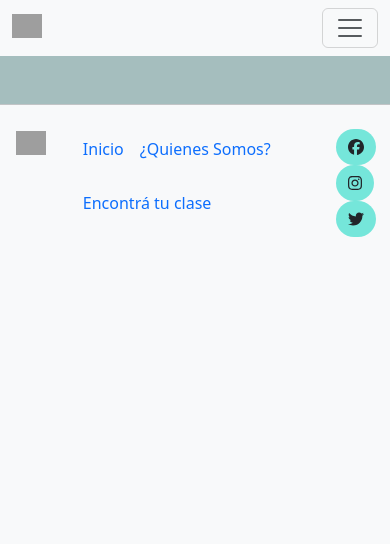
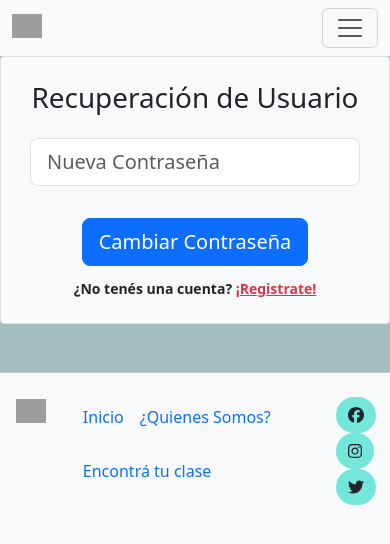
Before and after one commit to IARDGT/tpo-final-api-web, a React (Create React App) app: page /recuperar/1 in a window 390 px wide. Shown: the top 544 px of the page. Built offline with nearby package versions, Linux system fonts and the light colour scheme; grey boxes are pictures that could not be loaded.

Commit message:
fix de clases contratadas

```diff
--- a/src/App.js
+++ b/src/App.js
@@ -10,12 +10,13 @@ import { Catalogo } from "./Pages/Catalogo";
 import { Login } from "./Pages/Login";
 import { Register } from "./Pages/Register";
 import { Recuperar } from "./Pages/Recuperar";
+import { RecuperarForm } from "./Pages/RecuperarForm";
 import { CrearClase } from './Pages/CrearClase';
 import { VerClase } from './Pages/VerClase';
 import { ContratarClase } from './Pages/ContratarClase';
 import { VerClaseContratada } from './Pages/VerClaseContratada';
 import { ListaClasesProfesor } from './Pages/ListaClasesProfesor';
-import { ListaClasesContratadas } from './Pages/ListaClasesContratadas';
+import { MisClasesContratadas } from './Pages/MisClasesContratadas';
 import { MiPerfil } from './Pages/MiPerfil';
 import { MiPerfilEditar } from './Pages/MiPerfilEditar';
 import { Footer } from './components/Footer';
@@ -38,14 +39,15 @@ export const App = () => {
                 <Route path="/login" element={<Login />} />
                 <Route path="/register" element={<Register />} />
                 <Route path="/recuperar" element={<Recuperar />} />
+                <Route path="/recuperar/:id" element={<RecuperarForm />} />
                 <Route path="/crear-clase" element={<CrearClase />} />
                 <Route path="/ver-clase/:id" element={<VerClase />} />
                 <Route path="/ver-clase/contratar/:id" element={<ContratarClase />} />
-                {/* <Route path="/ver-clase-contratada/:id" element={<VerClaseContratada />} /> */}
+                <Route path="/ver-clase-contratada/:id" element={<VerClaseContratada />} />
                 <Route path="/mis-clases/:id" element={<ListaClasesProfesor />} />
+                <Route path="/mis-clases-contratadas" element={<MisClasesContratadas />} />
                 <Route path="/mi-perfil/:id" element={<MiPerfil />} />
                 <Route path="/mi-perfil/editar/:id" element={<MiPerfilEditar />} />
-                <Route path="/lista-clases-contratada" element={<ListaClasesContratadas />} />
             </Routes>
             <Footer />
         </BrowserRouter>
--- a/src/Pages/ContratarClase.js
+++ b/src/Pages/ContratarClase.js
@@ -115,7 +115,7 @@ export const ContratarClase = () => {
     const ModalInscripcion = ({ onClose }) => (
         <div className="modal">
           <div className="modal-content">
-            <p>Tu inscribcion a {clase.title} a sido exitosa, se le notificara al profesor y espera a que este confirme tu clase.</p>
+            <p>Su inscripción a {clase.title} ha sido exitosa, se le notificará al profesor. Por favor, espere a que este confirme su clase.</p>
             <Link className="btn btn-primary modal-contratar-clase"  to="/catalogo">Cerrar</Link>
 
           </div>
@@ -203,7 +203,7 @@ export const ContratarClase = () => {
                                     onChange={(e) => setFormHorario(e.target.value)} />
                             </div>
                             <textarea className="form-control form-control-lg mb-3"
-                                placeholder="Descripción"
+                                placeholder="Comentario"
                                 onChange={(e) => setFormDescripcion(e.target.value)}></textarea>
 
                             <div className="form-check">
--- a/src/Pages/MiPerfilEditar.js
+++ b/src/Pages/MiPerfilEditar.js
@@ -1,7 +1,7 @@
 import { useEffect, useState } from 'react';
 import { useNavigate, useParams } from 'react-router-dom';
 import { FontAwesomeIcon } from '@fortawesome/react-fontawesome';
-import { faUpload, faSpinner } from '@fortawesome/free-solid-svg-icons';
+import { faSpinner } from '@fortawesome/free-solid-svg-icons';
 import { useAuth } from '../components/AuthContext';
 import { getUserDetails } from '../controller/user.controller';
 import { uploadProfileImage, updateProfile } from "../controller/user.controller";
@@ -67,7 +67,6 @@ export const MiPerfilEditar = () => {
 
 
   useEffect(() => {
-    console.log("RENDER DE PAGINA DE USE EFFECT");
     getInfoProfesor(id).then(user => {
       setProfesor(user);
     }).catch(err =>
--- /dev/null
+++ b/src/Pages/RecuperarForm.js
@@ -0,0 +1,65 @@
+import React from "react";
+import { useNavigate, useParams } from "react-router-dom";
+import './style/RecuperarForm.css';
+import { updatePassword, updateProfile } from "../controller/user.controller";
+
+
+export const RecuperarForm = () => {
+  const { id } = useParams();
+  const [password, setPassword] = React.useState('');
+  const navigate = useNavigate();
+
+  const handlePassword = (event) => {
+    setPassword(event.target.value);
+  }
+
+  const handleUpdatePassword = async (e) => {
+    e.preventDefault();
+    let req = {
+      id: id,
+      password: password
+    }
+    console.log(req)
+    let response = await updateProfile(req);
+    if (response.ok) {
+      navigate("/login");
+    } else {
+      console.log(response)
+      alert("El usuario no es válido");
+    }
+
+  }
+
+  return (
+    <div className="d-flex justify-content-center border rounded bg-body-tertiary recuperar-container" >
+      <form>
+        <h1 className="text-4xl xl:text-6xl text-center font-[600] text-ct-yellow-600 my-4">
+          Recuperación de Usuario
+        </h1>
+        <div className="form-outline">
+          <input type="password"
+            id="formEmail"
+            className="form-control form-control-lg"
+            placeholder="Nueva Contraseña"
+            value={password}
+            onChange={(e) => handlePassword(e)}
+          />
+        </div>
+
+        <div className="mt-4 pt-2 text-center">
+          <button type="submit"
+            className="btn btn-primary btn-lg"
+            onClick={(e) => handleUpdatePassword(e)}>
+              Cambiar Contraseña
+          </button>
+
+          <p className="small fw-bold mt-2 pt-1 mb-4">¿No tenés una cuenta? <a href="/register"
+            className="link-danger">¡Registrate!</a></p>
+        </div>
+
+      </form>
+    </div>
+  );
+};
+
+export default RecuperarForm;
--- /dev/null
+++ b/src/Pages/style/RecuperarForm.css
@@ -0,0 +1,13 @@
+.recuperar-container {
+  max-width: 40%;
+  margin: auto;
+  margin-top: 50px;
+}
+
+@media screen and (max-width: 1080px) {
+  .recuperar-container {
+    max-width: 100%;
+    margin: 0px;
+    text-align: center;
+  }
+}
--- a/src/components/ListaClases2.js
+++ b/src/components/ListaClasesContratadas.js
@@ -1,6 +1,6 @@
 import { ClaseItemContratada } from "./ClaseItemContratada";
 
-export const ListaClases2 = ({ listaClases, urlClase, actualizarEstado }) => {
+export const ListaClasesContratadas = ({ listaClases, urlClase }) => {
 
   const contenido = [];
 
@@ -10,7 +10,6 @@ export const ListaClases2 = ({ listaClases, urlClase, actualizarEstado }) => {
           urlClase={urlClase + '/' + clase.claseContratadaId}
           key={clase.claseContratadaId}
           clase={clase}
-          actualizarEstado={actualizarEstado}
         />
       );
     });
--- a/src/components/MenuBttn.js
+++ b/src/components/MenuBttn.js
@@ -13,7 +13,7 @@ export const MenuBttn = () => {
                 <Link className="nav-link" to={`/mis-clases/${userId}`}>Mis Clases</Link>
             </li>
             <li className="nav-item">
-                <Link className="nav-link" to="/lista-clases-contratada">Clases Contratadas</Link>
+                <Link className="nav-link" to="/mis-clases-contratadas">Clases Contratadas</Link>
             </li>
             <li className="nav-item">
                 <Link className="nav-link" to="/crear-clase">Crear Clase</Link>
--- a/src/controller/user.controller.js
+++ b/src/controller/user.controller.js
@@ -93,6 +93,31 @@ export const recuperar = async function (emailToRecover) {
     };
 }
 
+export const updatePassword = async function (userId, newPassword) {
+    let url = urlWebServices.updatePassword;
+    const jsonData = {
+        id: userId,
+        password: newPassword,
+    };
+
+    try {
+        let response = await fetch(url, {
+            method: 'POST',
+            mode: "cors",
+            headers: {
+                // 'x-access-token': WebToken.webToken,
+                'Origin': 'http://localhost:3000',
+                'Content-Type': 'application/json'
+            },
+            body: JSON.stringify(jsonData), // Convert JSON data to a string
+        });
+
+        return response;
+    }
+    catch (error) {
+        console.log("error", error);
+    };
+}
 
 export const getUserDetails = async function (userId) {
     let url = urlWebServices.getUserById+"/"+userId;
--- a/src/controller/webServices.js
+++ b/src/controller/webServices.js
@@ -5,6 +5,7 @@ const urlWebServices = {
     login:urlApi +"api/users/login",
     register:urlApi +"api/users/registration",
     recuperar:urlApi +"api/users/reset-password",
+    updatePassword:urlApi +"api/users/update",
     getUserById:urlApi +"api/users/userById",
     uploadProfileImage:urlApi +"api/users/image-upload",
     updateProfile:urlApi +"api/users/update",
@@ -14,9 +15,9 @@ const urlWebServices = {
     updateComentario:urlApi+"api/clase/actualizar-comment/",
     misClases:urlApi+"api/clase/mis-clases/",
     crearClase:urlApi+"api/clase/crear-clase",
+    uploadClaseImage:urlApi+"api/clase/image-upload",
     misClasesContratadas:urlApi+"api/clase-contratada/lista-clases-contratada/",
     verClaseContratada:urlApi+"api/clase-contratada/ver-clase-contratada/",
-    uploadClaseImage:urlApi+"api/clase/image-upload",
     updatestatusClaseContratada:urlApi+"api/clase-contratada/lista-clases-contratada-status/",
     contratarClase:urlApi+"api/clase-contratada/contratar/",
 }
```
Also changed, not shown: src/Pages/MisClasesContratadas.js (renamed from src/Pages/ListaClasesContratadas.js, +3 -8 lines), src/components/ClaseItemContratada.js (+5 -5 lines), src/controller/claseContratada.controller.js (+4 -5 lines).
